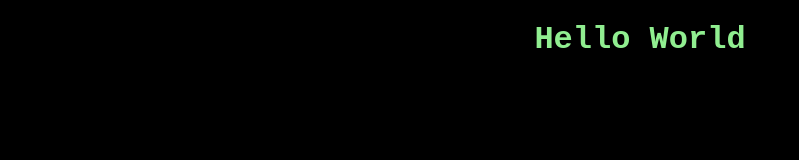
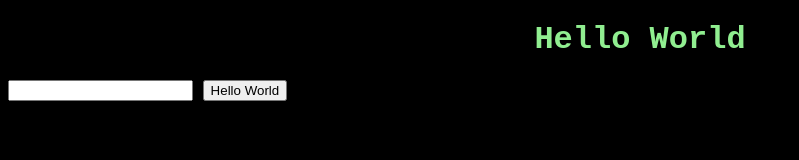
Before and after one commit to NatannnM/PPM-2024_HELLOWORLD, a plain HTML site: page index.html in a window 1280 px wide. Shown: the whole page, without its empty margins (0-799 px from the left). Drawn offline with Linux system fonts and the light colour scheme.

Commit message:
adicionado campos button

```diff
--- a/index.html
+++ b/index.html
@@ -7,5 +7,7 @@
     </head>
     <body>
         <h1>Hello World</h1>
+        <input type="text" />
+        <button>Hello World</button>
     </body>
 </html>
```
